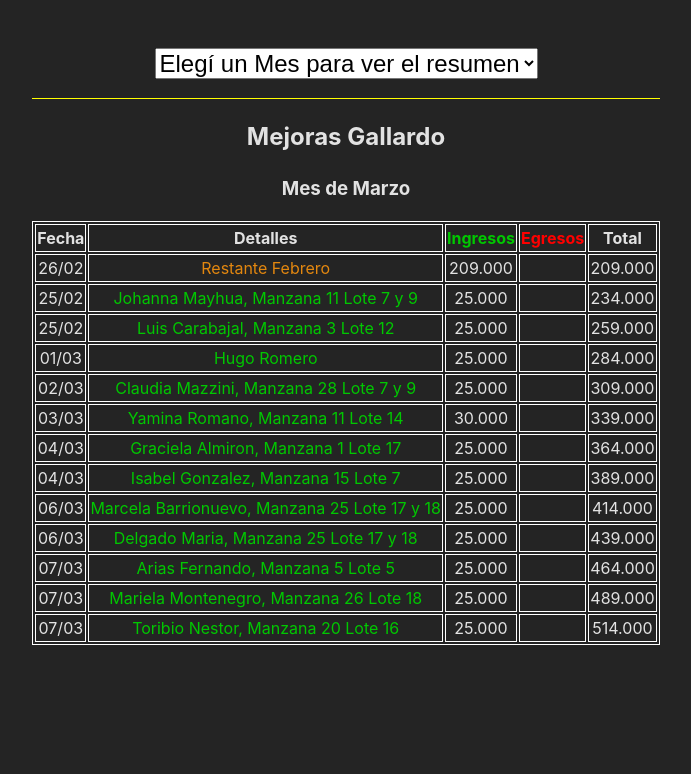
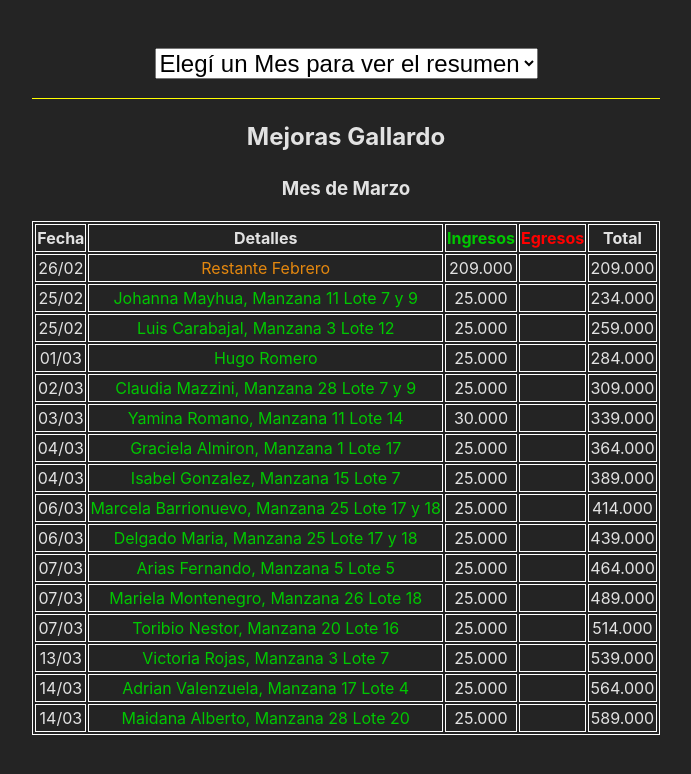
Before and after one commit to Dynezel/mejoras-gallardo, a React (Vite) app: page /marzo in a window 1280 px wide. Shown: the top 774 px of the page, without its empty margins (294-985 px from the left). Built offline with nearby package versions, Linux system fonts and the light colour scheme.

Commit message:
Pagos nuevos

```diff
--- a/src/Components/Marzo.jsx
+++ b/src/Components/Marzo.jsx
@@ -108,6 +108,27 @@ export default function Marzo() {
                         <td></td>
                         <td>514.000</td>
                     </tr>
+                    <tr>
+                        <td>13/03</td>
+                        <td className="ingresos">Victoria Rojas, Manzana 3 Lote 7</td>
+                        <td>25.000</td>
+                        <td></td>
+                        <td>539.000</td>
+                    </tr>
+                    <tr>
+                        <td>14/03</td>
+                        <td className="ingresos">Adrian Valenzuela, Manzana 17 Lote 4</td>
+                        <td>25.000</td>
+                        <td></td>
+                        <td>564.000</td>
+                    </tr>
+                    <tr>
+                        <td>14/03</td>
+                        <td className="ingresos">Maidana Alberto, Manzana 28 Lote 20</td>
+                        <td>25.000</td>
+                        <td></td>
+                        <td>589.000</td>
+                    </tr>
                 </tbody>
             </table>
         </div>
```
Also changed, not shown: 1 other file (tests, documents, lock files or other folders).
